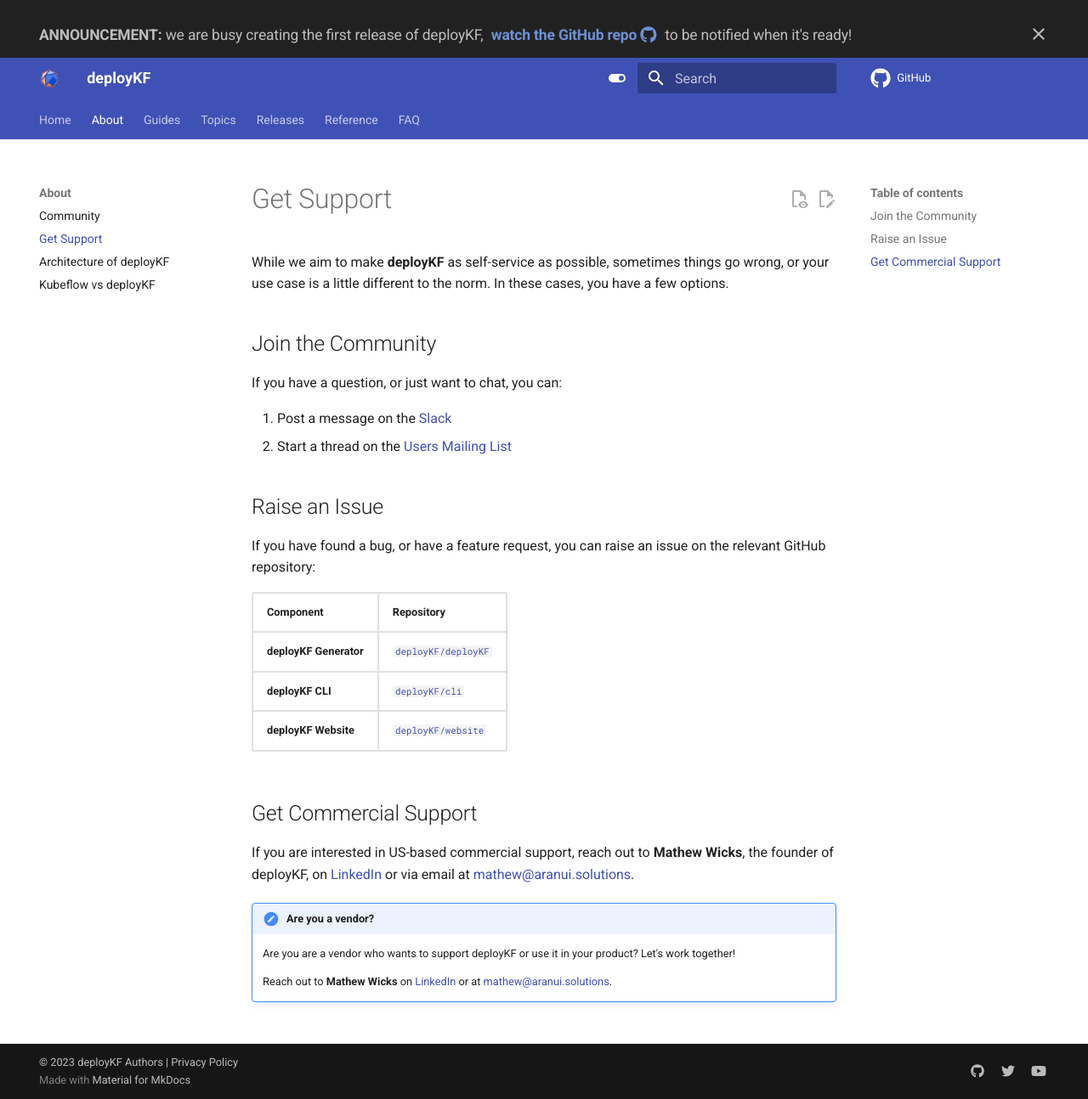
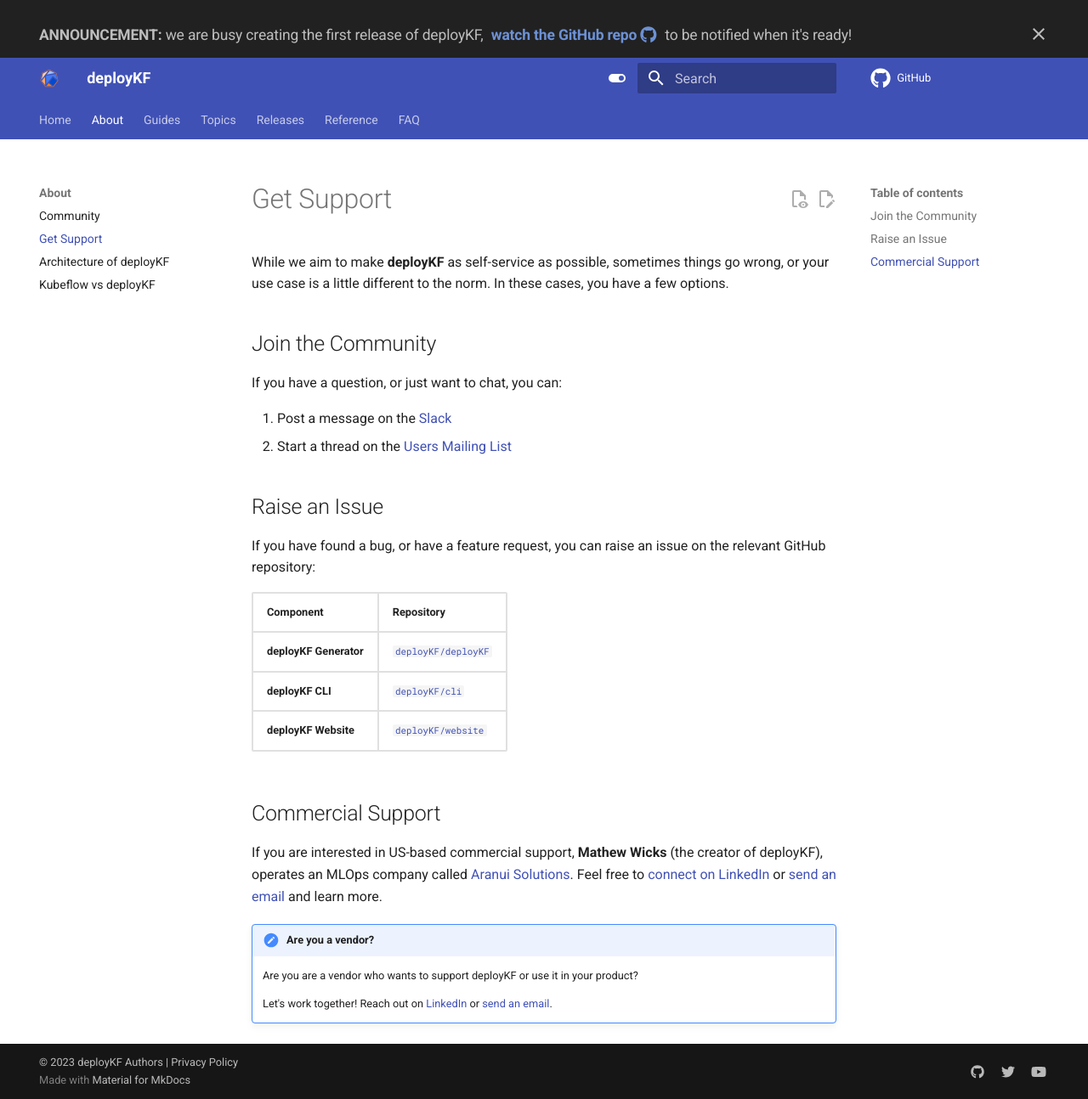
Before and after one commit to deployKF/website, an MkDocs documentation site: the page built from content/about/support.md, in a window 1280 px wide and 1294 px high. Shown: the whole window at 85% size. Built offline with MkDocs 1.6.1 and Material for MkDocs 9.7.7, drawn with Linux system fonts in a browser that asks for light colours; comment, search, counter and statistics services are not loaded.

Commit message:
update commercial support info
Signed-off-by: Mathew Wicks <thesuperzapper@users.noreply.github.com>

```diff
--- a/content/about/support.md
+++ b/content/about/support.md
@@ -20,13 +20,13 @@
 | __deployKF CLI__       | [`deployKF/cli`](https://github.com/deployKF/cli/issues)           |
 | __deployKF Website__   | [`deployKF/website`](https://github.com/deployKF/website/issues)   |
 
-## Get Commercial Support
+## Commercial Support
 
-If you are interested in US-based commercial support, reach out to __Mathew Wicks__, the founder of deployKF, on [LinkedIn](https://www.linkedin.com/in/mathewwicks/) or via email at [mathew@aranui.solutions](mailto:mathew@aranui.solutions?subject=%5BdeployKF%5D%20MY_SUBJECT).
+If you are interested in US-based commercial support, __Mathew Wicks__ (the creator of deployKF), operates an MLOps company called [Aranui Solutions](https://www.aranui.solutions).
+Feel free to [connect on LinkedIn](https://www.linkedin.com/in/mathewwicks/) or [send an email](mailto:sales@aranui.solutions?subject=%5BdeployKF%5D%20MY_SUBJECT) and learn more.
 
 !!! note "Are you a vendor?"
 
     Are you are a vendor who wants to support deployKF or use it in your product?
-    Let's work together!
 
-    Reach out to __Mathew Wicks__ on [LinkedIn](https://www.linkedin.com/in/mathewwicks/) or at [mathew@aranui.solutions](mailto:mathew@aranui.solutions?subject=%5BdeployKF%5D%20MY_SUBJECT).
+    Let's work together! Reach out on [LinkedIn](https://www.linkedin.com/in/mathewwicks/) or [send an email](mailto:mathew@aranui.solutions?subject=%5BdeployKF%5D%20MY_SUBJECT).
```
Also changed, not shown: content/faq.md (+2 -0 lines).
